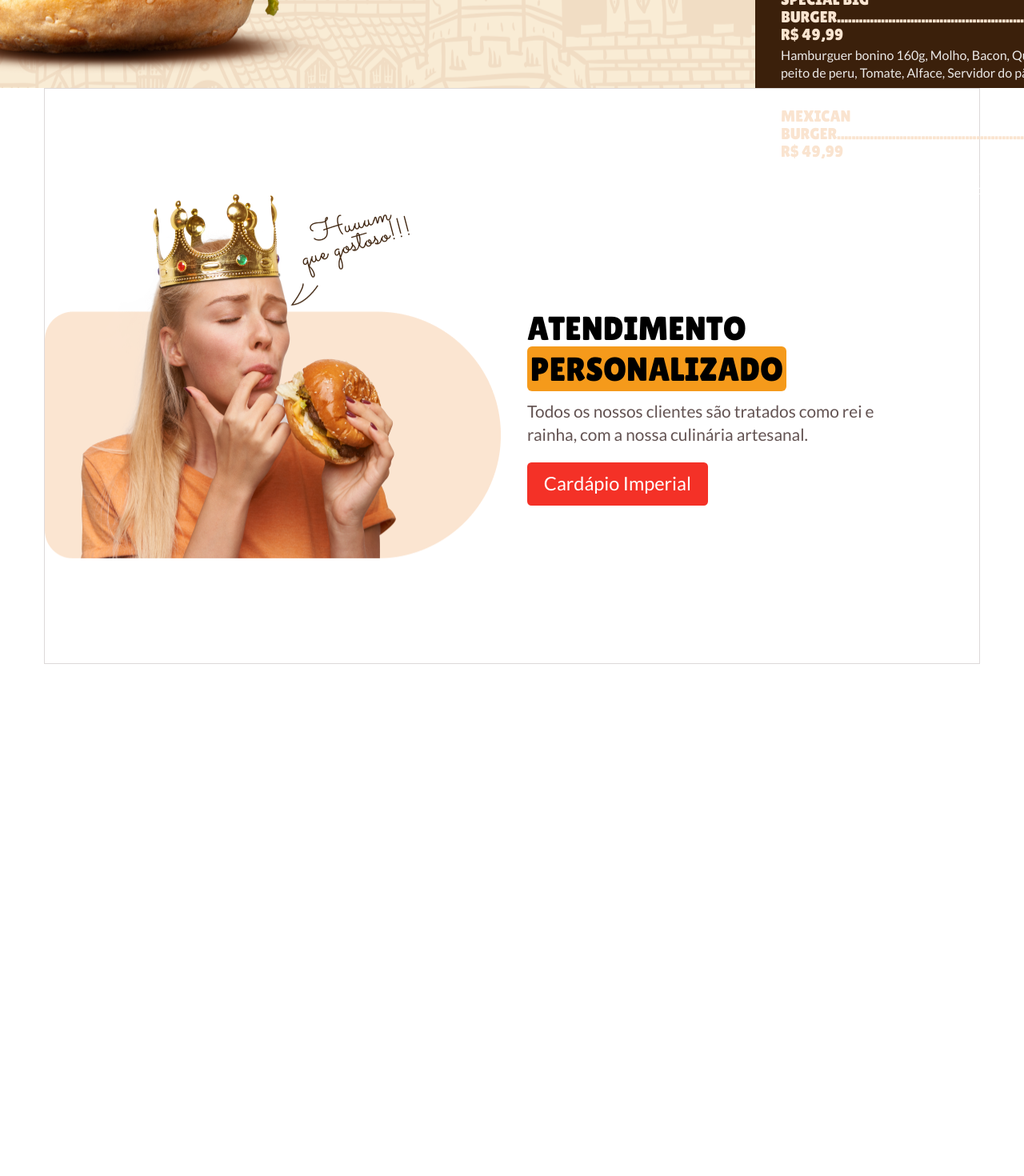
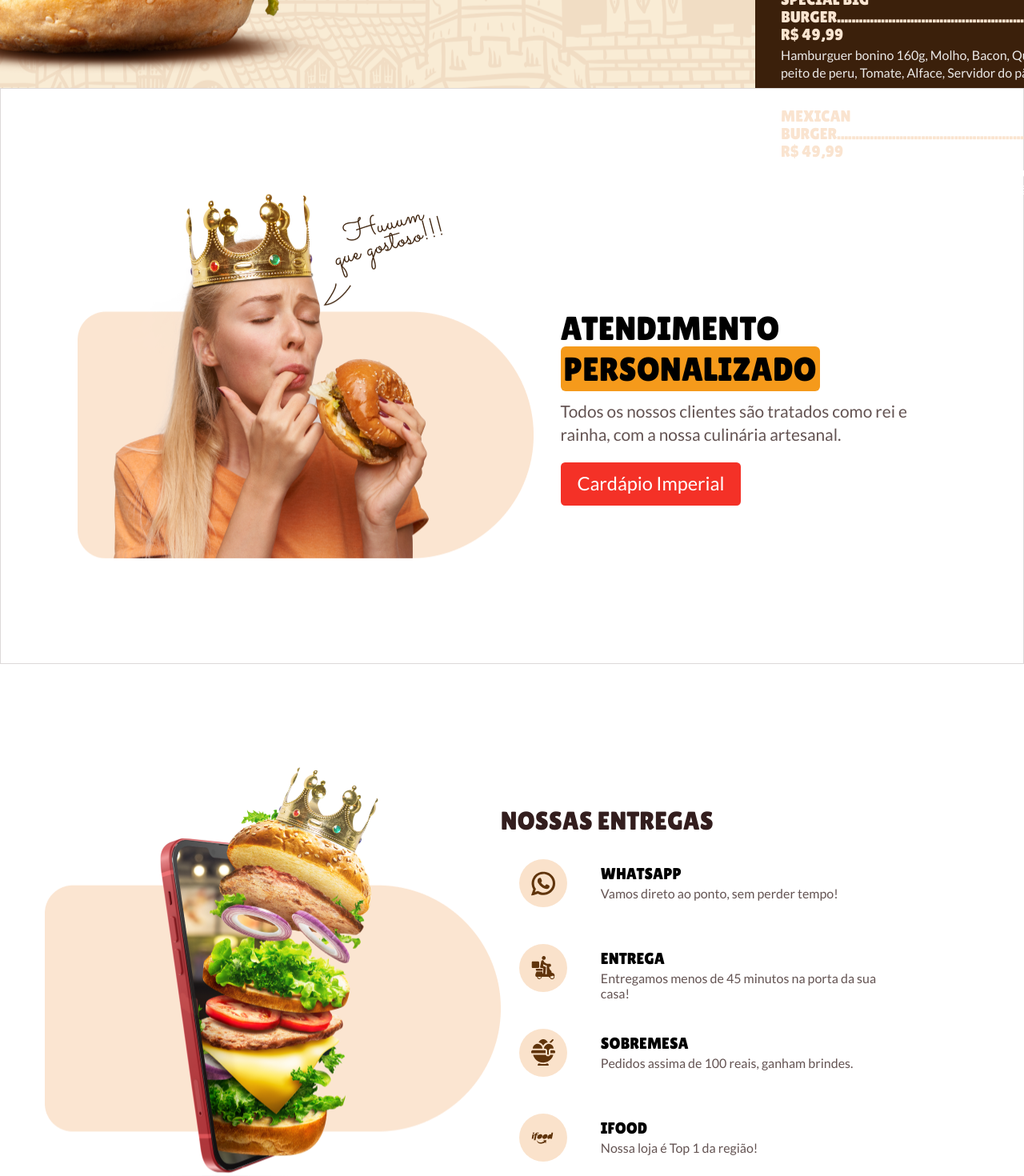
Before and after one commit to ViniciusBussolo1/br-challenges-empire-burger, a React (Vite) app: page / in a window 1280 px wide. Shown: the part 1920-3390 px from the top of the page at 80% size. Before the commit the page ends 2750 px from the top, so only its background shows below. Built offline with nearby package versions, Linux system fonts and the light colour scheme.

Commit message:
adicionado a section entrega

```diff
--- a/src/App.tsx
+++ b/src/App.tsx
@@ -6,10 +6,12 @@ import Burger from "../src/assets/icons/burger.svg";
 import HeadSet from "../src/assets/icons/headset.svg";
 import Delivery from "../src/assets/icons/delivery.svg";
 
-import "./styles/main.css";
 import { Ofertas } from "./components/Ofertas/Ofertas";
 import { Cardapio } from "./components/Cardapio/Cardapio";
 import { Atendimento } from "./components/Atendimento/Atendimento";
+import { Entregas } from "./components/Entregas/Entregas";
+
+import "./styles/main.css";
 
 function App() {
   return (
@@ -40,6 +42,7 @@ function App() {
       <Ofertas />
       <Cardapio />
       <Atendimento />
+      <Entregas />
     </>
   );
 }
--- a/src/components/Atendimento/Atendimento.tsx
+++ b/src/components/Atendimento/Atendimento.tsx
@@ -1,6 +1,7 @@
 export function Atendimento() {
   return (
-    <section className="mx-auto max-w-[73.185rem] h-[45rem] flex items-center border-[1px] border-border">
+    <section className="mx-auto h-[45rem] flex items-center justify-center border-[1px] border-border">
+      <div className="max-w-[73.185rem] flex items-center">
         <div className="bg-card-woman-eating bg-no-repeat h-[28.481rem] w-[35.625rem] "></div>
         <div className="ml-[2.091rem] pt-[15.528rem] pb-[10.753rem]">
           <h1 className="text-[2.608rem] leading-[3.2rem] font-Lilita uppercase tex-black w-[20.291rem]">
@@ -15,6 +16,7 @@ export function Atendimento() {
             Cardápio Imperial
           </button>
         </div>
+      </div>
     </section>
   );
 }
--- /dev/null
+++ b/src/components/Entregas/CardEntregas.tsx
@@ -0,0 +1,24 @@
+import { ImgHTMLAttributes } from "react";
+
+interface CardEntregaProps extends ImgHTMLAttributes<HTMLImageElement> {
+  title: string;
+  content: string;
+}
+
+export function CardEntregas(props: CardEntregaProps) {
+  return (
+    <div className="h-[5.625rem] mt-[1rem] bg-white rounded-[0.625rem] hover:drop-shadow-cardEntregas flex items-center pl-[1.434rem] py-[0.938rem]">
+      <div className="bg-[#FAE2CB] p-[0.938rem] rounded-[5rem] h-[3.75rem] w-[3.75rem] flex items-center">
+        <img src={props.src} alt="WhatsApp" />
+      </div>
+      <div className="w-[23.962rem] h-[2.875rem] ml-[2.635rem]">
+        <h3 className="text-[1.25rem] leading-[1.375rem] uppercase font-Lilita">
+          {props.title}
+        </h3>
+        <p className="text-[1rem] leading-[1.188rem] text-texto mt-[0.2rem]">
+          {props.content}
+        </p>
+      </div>
+    </div>
+  );
+}
--- /dev/null
+++ b/src/components/Entregas/Entregas.tsx
@@ -0,0 +1,46 @@
+import { CardEntregas } from "./CardEntregas";
+
+import WhatsApp from "../../assets/icons/whatsapp.svg";
+import Delivery from "../../assets/icons/delivery.svg";
+import IceCream from "../../assets/icons/ice-cream.svg";
+import Ifood from "../../assets/icons/ifood.svg";
+
+export function Entregas() {
+  return (
+    <section className=" pt-[8.019rem]">
+      <div className="mx-auto max-w-[73.031rem] h-[33.478rem] flex items-center">
+        <div className="bg-card-phone w-[35.625rem] h-full"></div>
+
+        <div className="w-[35.59rem] h-[27.25rem] ">
+          <h1 className="text-[2rem] leading-[2.188rem] uppercase font-Lilita text-black">
+            Nossas Entregas
+          </h1>
+
+          <CardEntregas
+            src={WhatsApp}
+            title="Whatsapp"
+            content="Vamos direto ao ponto, sem perder tempo!"
+          />
+
+          <CardEntregas
+            src={Delivery}
+            title="Entrega"
+            content="Entregamos menos de 45 minutos na porta da sua casa!"
+          />
+
+          <CardEntregas
+            src={IceCream}
+            title="Sobremesa"
+            content="Pedidos assima de 100 reais, ganham brindes."
+          />
+
+          <CardEntregas
+            src={Ifood}
+            title="Ifood"
+            content="Nossa loja é Top 1 da região!"
+          />
+        </div>
+      </div>
+    </section>
+  );
+}
--- a/src/components/Ofertas/Ofertas.tsx
+++ b/src/components/Ofertas/Ofertas.tsx
@@ -56,11 +56,10 @@ export function Ofertas() {
 
       <div className="mt-[4rem] flex items-center">
         <div className="w-[35.625rem] h-[8.183rem] bg-color-button rounded-[0.625rem] py-[1.156rem] pl-[1.394rem] pr-[4.81rem] flex items-center justify-between">
-          <img
-            src={Timer}
-            alt="Timer"
-            className="p-[1.401rem] bg-timer rounded-[3rem]"
-          />
+          <div className=" bg-timer rounded-[3rem] h-[5.927rem] w-[5.927rem] flex justify-center items-center">
+            <img src={Timer} alt="Timer" />
+          </div>
+
           <div className="h-[5.171rem] border-[1px] border-traco-funcionamento"></div>
           <div>
             <h2 className="text-[1.563rem] leading-[1.75rem] uppercase font-Lilita text-texto">
--- a/tailwind.config.cjs
+++ b/tailwind.config.cjs
@@ -14,6 +14,7 @@ module.exports = {
         "oferta-brown": "url(src/assets/ofertas/oferta-3.png)",
         "banner-cardapio": "url(src/assets/banner-menu.png)",
         "card-woman-eating": "url(src/assets/card-woman-eating.png)",
+        "card-phone": "url(src/assets/card-phone.png)",
       },
       colors: {
         white: "#FFFFFF",
@@ -35,6 +36,7 @@ module.exports = {
       },
       dropShadow: {
         cardsShadow: "0px 4px 40px rgba(179, 155, 132, 0.5)",
+        cardEntregas: "0px 4px 40px rgba(179, 155, 132, 0.5)",
       },
     },
   },
```
Lines whose indentation alone changed are shown as unchanged.
